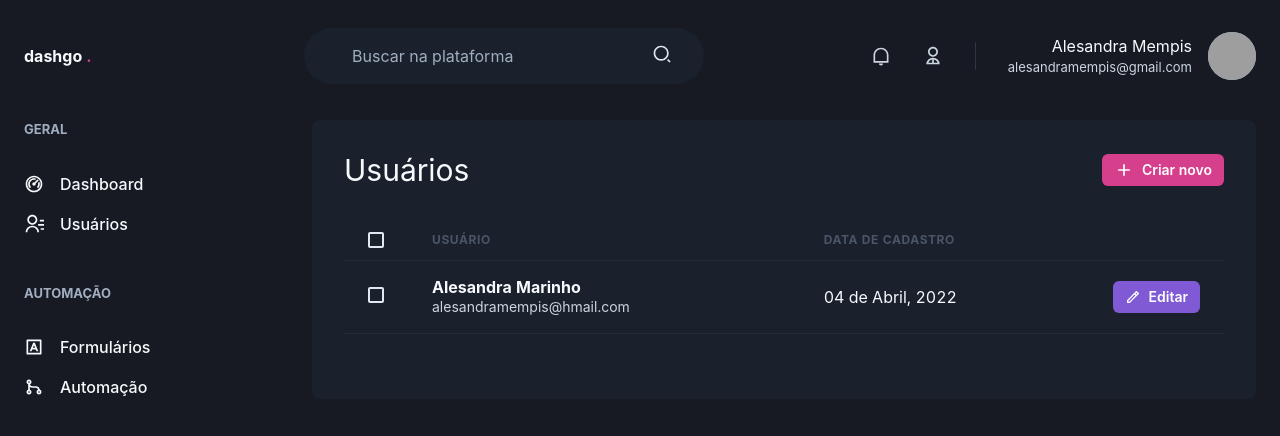
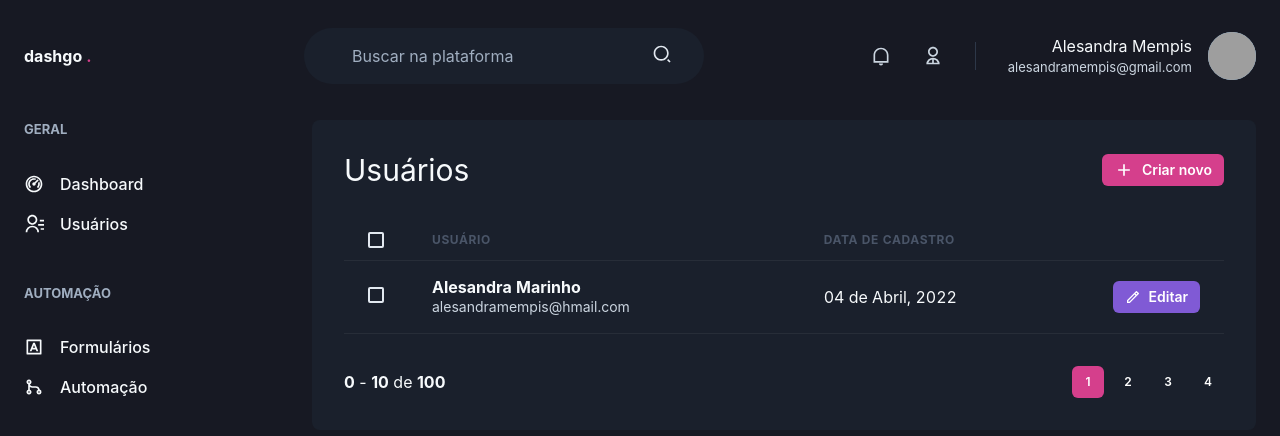
Before and after one commit to alesandraisla/ignite-dashgo-rocketseat, a Next.js app: page /Users in a window 1280 px wide. Shown: the top 436 px of the page. Built offline with nearby package versions, Linux system fonts and the light colour scheme; grey boxes are pictures that could not be loaded.

Commit message:
Component pagination

```diff
--- /dev/null
+++ b/src/components/Pagination.tsx
@@ -0,0 +1,65 @@
+import { Box, Button, Stack } from "@chakra-ui/react";
+
+export function Pagination() {
+    return(
+        <Stack
+            direction="row"
+            spacing="6"
+            mt="8"
+            justify="space-between"
+            align="center"
+        >
+            <Box>
+                <strong>0</strong> - <strong>10</strong> de <strong>100</strong>
+            </Box>
+            <Stack direction="row" spacing="2">
+            <Button
+                size="sm"
+                fontSize="xs"
+                width="4"
+                colorScheme="pink"
+                disabled
+                _disabled={{
+                    bg: 'pink.500',
+                    cursor: 'default',
+                }}
+            >
+                1
+            </Button>
+            <Button
+                size="sm"
+                fontSize="xs"
+                width="4"
+                colorScheme="gray.700"
+                _hover={{
+                    bg: 'gray.500',
+                }}
+            >
+                2
+            </Button>
+            <Button
+                size="sm"
+                fontSize="xs"
+                width="4"
+                colorScheme="gray.700"
+                _hover={{
+                    bg: 'gray.500',
+                }}
+            >
+                3
+            </Button>
+            <Button
+                size="sm"
+                fontSize="xs"
+                width="4"
+                colorScheme="gray.700"
+                _hover={{
+                    bg: 'gray.500',
+                }}
+            >
+                4
+            </Button>
+           </Stack>
+        </Stack>
+    )
+}
--- a/src/pages/Users/index.tsx
+++ b/src/pages/Users/index.tsx
@@ -1,6 +1,7 @@
 import { Box, Button, Checkbox, Flex, Heading, Icon, Table, Tbody, Td, Th, Thead, Tr, Text } from "@chakra-ui/react";
 import { RiAddLine, RiPencilLine } from "react-icons/ri";
 import { Header } from "../../components/Header";
+import { Pagination } from "../../components/Pagination";
 import { Sidebar } from "../../components/Sidebar";
 
 export default function UserList() {
@@ -67,6 +68,7 @@
                             </Tr>
                         </Tbody>
                     </Table>
+                    <Pagination />
                 </Box>
             </Flex>
         </Box>
```
